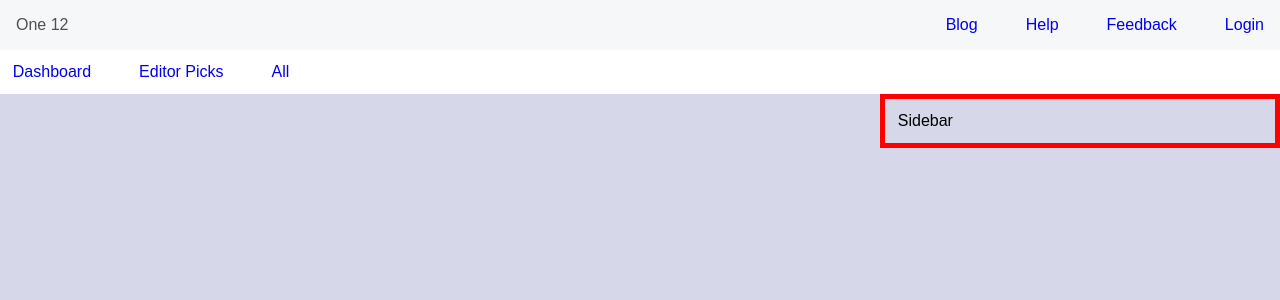
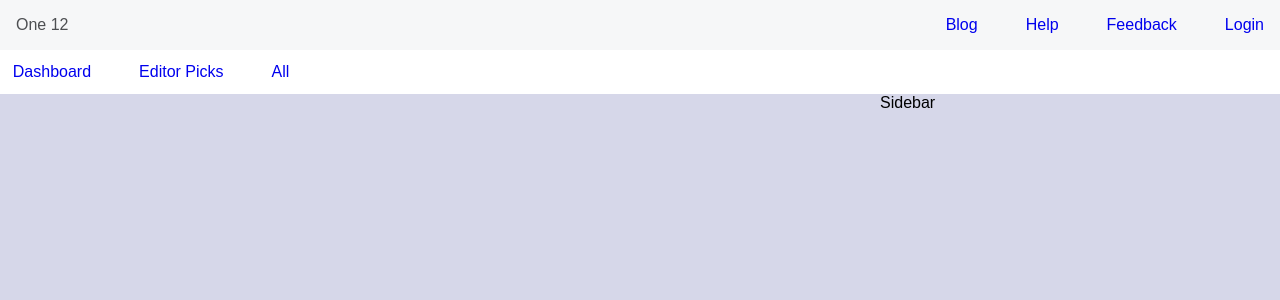
Before and after one commit to arunselvakumar/One12, an Angular app: page / in a window 1280 px wide. Shown: the top 300 px of the page. Built offline with nearby package versions, Linux system fonts and the light colour scheme; what angular-font-awesome would draw is missing.

Commit message:
Changes Merged to Origin-Master

```diff
--- a/src/app/components/home/home/home.component.html
+++ b/src/app/components/home/home/home.component.html
@@ -1,15 +1,9 @@
-<div class="site">
+<div class="home">
   <div class="header">
     <app-header></app-header>
   </div>
 
-  <div class="navigation">
-    <app-navbar></app-navbar>
+  <div class="content">
+    <router-outlet></router-outlet>
   </div>
-
-  <div class="main">
-  </div>
-  <aside class="sidebar">
-    Sidebar
-  </aside>
 </div>
--- a/src/app/components/home/home/home.component.scss
+++ b/src/app/components/home/home/home.component.scss
@@ -1,65 +1,20 @@
 @import "../../../../scss/variables";
 @import "../../../../scss/media-queries";
 
-.site {
+.home {
   max-width: 120rem;
 
   display: grid;
-  grid-template-columns: 1fr 25rem;
   grid-template-rows: auto auto;
   grid-template-areas:
-                      "header header"
-                      "navigation navigation"
-                      "main main";
+                      "header"
+                      "content";
 
   .header {
     grid-area: header;
   }
 
-  .navigation {
-    font-size: 0.8rem;
-    grid-area: navigation;
-  }
-
-  .main {
-    display: grid;
-    grid-area: main;
-    grid-template-rows: auto auto;
-  }
-
-  .sidebar {
-    display: none;
-    padding: 0.8rem;
-    border: 5px solid red;
-
-    grid-area: sidebar;
+  .content {
+    grid-area: content;
   }
 }
-
-@include respond-above(xs) {
-  .site {
-    grid-template-columns: 1fr 16rem;
-    grid-template-areas:
-                      "header header"
-                      "navigation navigation"
-                      "main sidebar";
-
-    .navigation {
-      font-size: 1rem;
-    }
-
-    .sidebar {
-      display: block;
-    }
-  }
-}
-
-@include respond-above(md) {
-  .site {
-    grid-template-columns: 1fr 25rem;
-
-    .sidebar {
-      display: block;
-    }
-  }
-}
--- /dev/null
+++ b/src/app/components/home/site/site.component.html
@@ -0,0 +1,11 @@
+<div class="site-container">
+  <div class="navigation">
+    <app-navbar></app-navbar>
+  </div>
+
+  <div class="main">
+  </div>
+  <aside class="sidebar">
+    Sidebar
+  </aside>
+</div>
--- /dev/null
+++ b/src/app/components/home/site/site.component.scss
@@ -0,0 +1,41 @@
+@import "../../../../scss/media-queries";
+
+.site-container {
+  display: grid;
+  grid-template-columns: 1fr;
+  grid-template-rows: auto auto;
+
+  grid-template-areas:
+                      "navigation"
+                      "main";
+  .navigation {
+    grid-area: navigation;
+  }
+
+  .main {
+    grid-area: main;
+  }
+
+  .sidebar {
+    display: none;
+  }
+}
+
+@include respond-above(xs) {
+  .site-container {
+    grid-template-columns: 1fr 16rem;
+    grid-template-areas:
+                        "navigation navigation"
+                        "main sidebar";
+
+    .sidebar {
+      display: block;
+    }
+  }
+}
+
+@include respond-above(md) {
+  .site-container {
+    grid-template-columns: 1fr 25rem;
+  }
+}
--- /dev/null
+++ b/src/app/components/home/site/site.component.ts
@@ -0,0 +1,15 @@
+import { Component, OnInit } from '@angular/core';
+
+@Component({
+  selector: 'app-site',
+  templateUrl: './site.component.html',
+  styleUrls: ['./site.component.scss']
+})
+export class SiteComponent implements OnInit {
+
+  constructor() { }
+
+  ngOnInit() {
+  }
+
+}
--- /dev/null
+++ b/src/app/modules/app-routing/app-routing.module.ts
@@ -0,0 +1,16 @@
+import { NgModule } from '@angular/core';
+import { RouterModule, Routes } from '@angular/router';
+import {SiteComponent} from '../../components/home/site/site.component';
+
+const rootRoutes: Routes = [
+  { path: '', component: SiteComponent },
+  { path: 'home', redirectTo: '' },
+  { path: '**', redirectTo: '' }
+];
+
+@NgModule({
+  imports: [RouterModule.forRoot(rootRoutes)],
+  exports: [RouterModule]
+})
+
+export class AppRoutingModule { }
```
Also changed, not shown: src/app/app.module.ts (+6 -2 lines), 2 other files (tests, documents, lock files or other folders).
